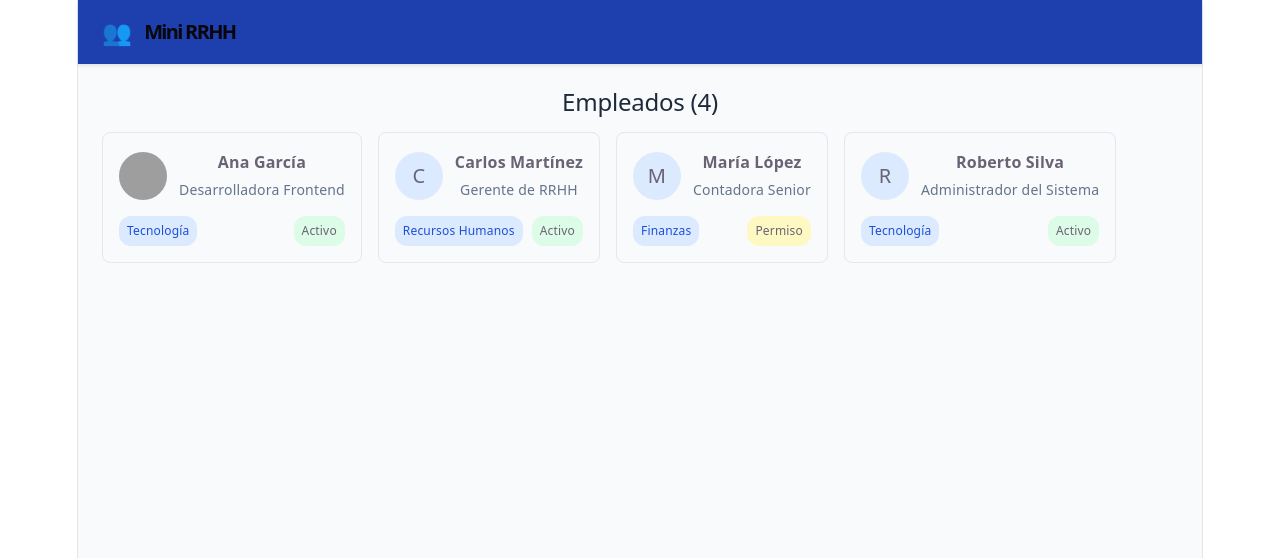
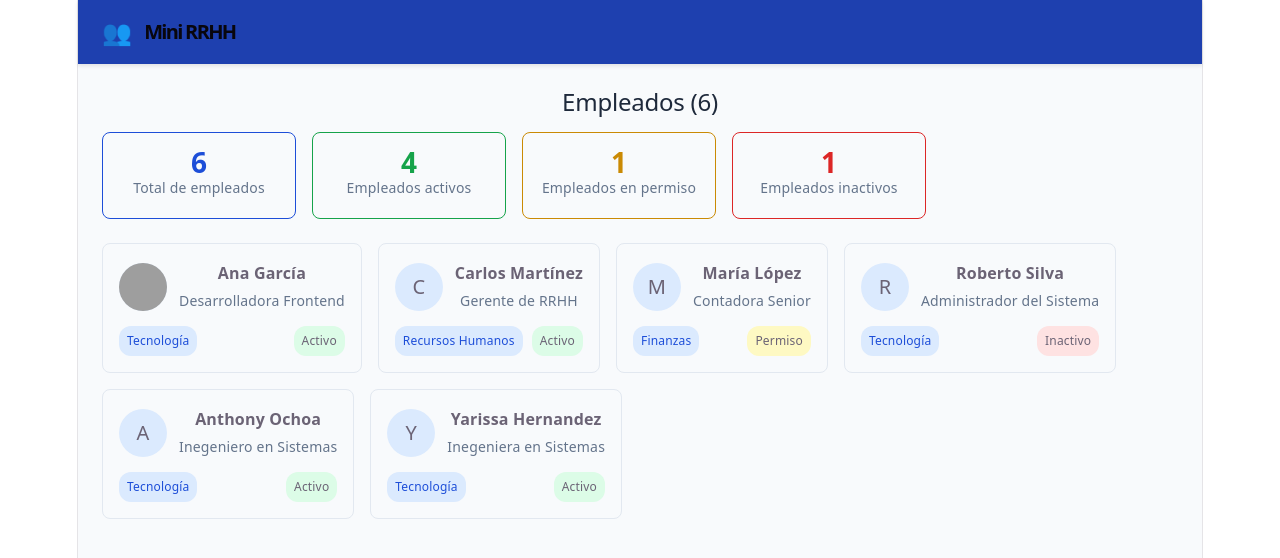
Before and after one commit to AnthonyOrtiz8A/mini-rrhhAnthonyochoa, a React (Vite) app: page / in a window 1280 px wide. Shown: the top 558 px of the page. Built offline with nearby package versions, Linux system fonts and the light colour scheme; grey boxes are pictures that could not be loaded.

Commit message:
Se agrego un el contador y mas empleados

```diff
--- a/src/App.tsx
+++ b/src/App.tsx
@@ -1,5 +1,6 @@
 import Header from './layouts/Header';
 import EmployeeCard from './components/EmployeeCard';
+import StatsBadge from './components/StatsBadge';
 import { mockEmployees } from './utils/mockData';
 import type { Employee } from './types';
 
@@ -9,6 +10,11 @@ function App() {
     alert(`Seleccionaste a ${employee.name} — ${employee.position}`);
   };
 
+  const total = mockEmployees.length;
+  const active = mockEmployees.filter((e) => e.status === 'active').length;
+  const onLeave = mockEmployees.filter((e) => e.status === 'on_leave').length;
+  const inactive = mockEmployees.filter((e) => e.status === 'inactive').length;
+
   return (
     <div style={{ minHeight: '100vh', background: '#f8fafc' }}>
       <Header />
@@ -16,6 +22,12 @@ function App() {
         <h2 style={{ marginBottom: '16px', color: '#1e293b' }}>
           Empleados ({mockEmployees.length})
         </h2>
+        <div style={{ display: 'flex', gap: '16px', flexWrap: 'wrap', marginBottom: '24px' }}>
+          <StatsBadge label="Total de empleados" value={total} color="#1d4ed8" />
+          <StatsBadge label="Empleados activos" value={active} color="#16a34a" />
+          <StatsBadge label="Empleados en permiso" value={onLeave} color="#ca8a04" />
+          <StatsBadge label="Empleados inactivos" value={inactive} color="#dc2626" />
+        </div>
         <div style={{ display: 'flex', gap: '16px', flexWrap: 'wrap' }}>
           {mockEmployees.map((employee) => (
             <EmployeeCard
--- /dev/null
+++ b/src/components/StatsBadge.tsx
@@ -0,0 +1,24 @@
+interface StatsBadgeProps {
+  label: string;
+  value: number;
+  color?: string;
+}
+
+function StatsBadge({ label, value, color = "#1e40af" }: StatsBadgeProps) {
+  return (
+    <div
+      style={{
+        border: `1px solid ${color}`,
+        borderRadius: "8px",
+        padding: "16px",
+        textAlign: "center",
+        minWidth: "160px",
+      }}
+    >
+      <div style={{ fontSize: "28px", fontWeight: 700, color }}>{value}</div>
+      <div style={{ fontSize: "14px", color: "#64748b" }}>{label}</div>
+    </div>
+  );
+}
+
+export default StatsBadge;
--- a/src/utils/mockData.ts
+++ b/src/utils/mockData.ts
@@ -43,7 +43,30 @@ export const mockEmployees: Employee[] = [
         department: "Tecnología",
         salary: 15000,
         hireDate: "2018-05-10",
+        status: "inactive",
+        role: "admin",
+    },
+    {
+        id: 5,
+        name: "Anthony Ochoa",
+        email: "anthonyochoa@empresa.com",
+        position: "Inegeniero en Sistemas",
+        department: "Tecnología",
+        salary: 18000,
+        hireDate: "2026-01-01",
         status: "active",
         role: "admin",
     },
+        {
+        id: 6,
+        name: "Yarissa Hernandez",
+        email: "yarissahernandez@empresa.com",
+        position: "Inegeniera en Sistemas",
+        department: "Tecnología",
+        salary: 20000,
+        hireDate: "2026-01-02",
+        status: "active",
+        role: "admin",
+    },
+
 ];
```
